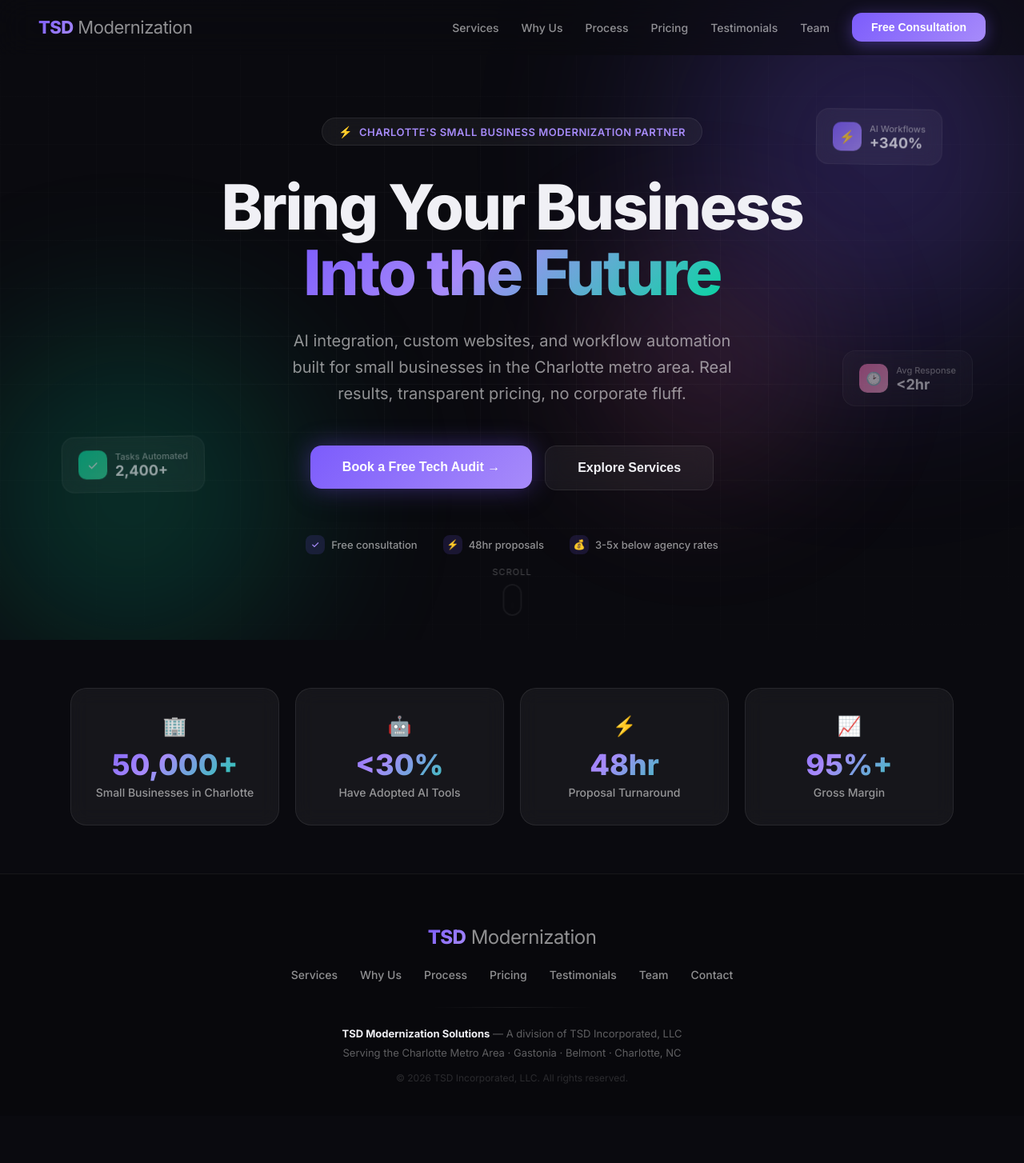
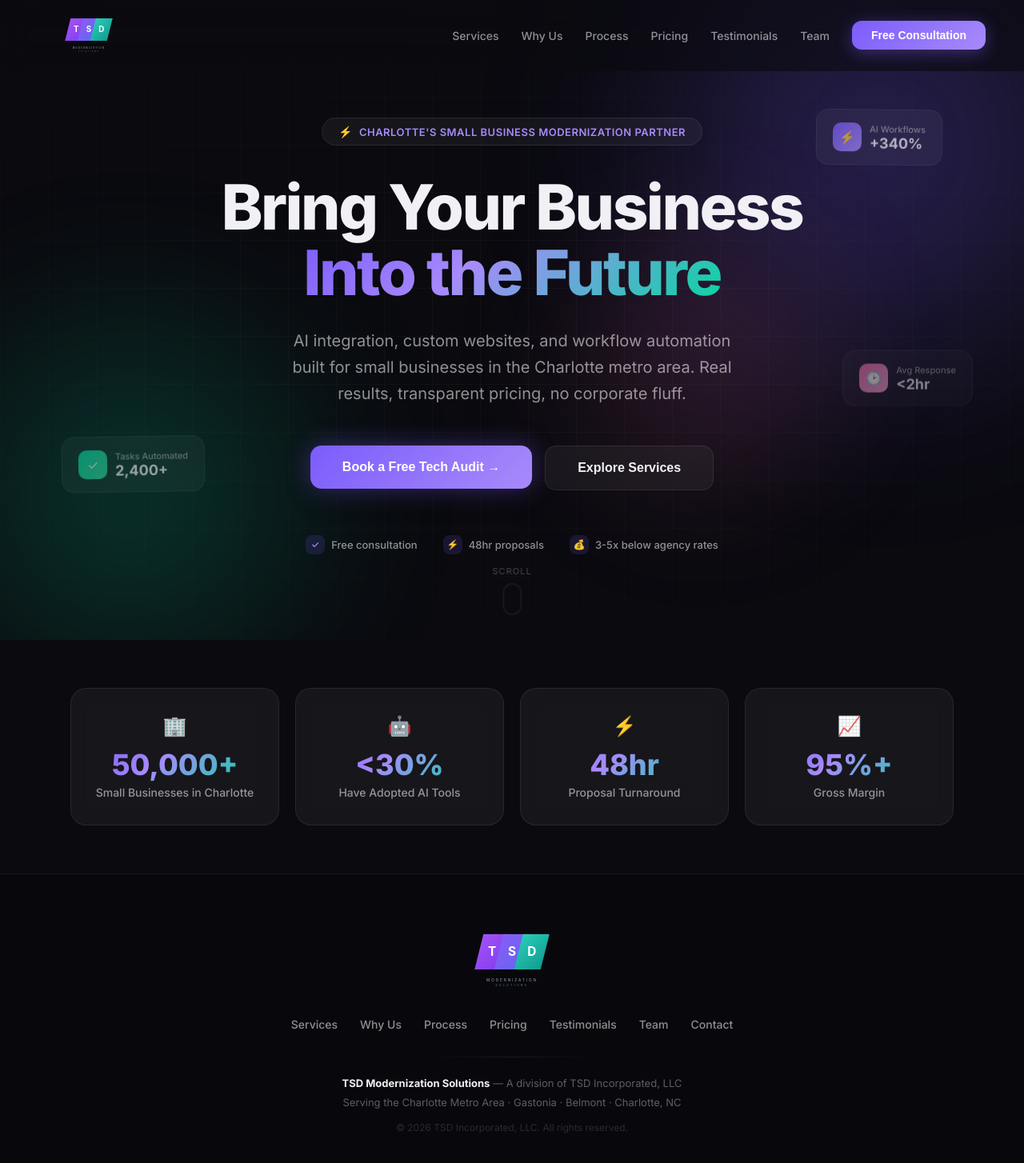
Before and after one commit to nashyD/tsd-modernization-solutions, a React (Vite) app in the folder tsd-modernization/: page / in a window 1280 px wide. Shown: the top 1454 px of the page at 80% size. Before the commit the page ends 1395 px from the top, so only its background shows below. Built offline with nearby package versions, Linux system fonts and the light colour scheme.

Commit message:
Add TSD MS prism logo to nav and footer
Replace text wordmark with SVG logo file in Layout.jsx header and
footer. Sized 56px tall in nav, 88px tall in footer.

Co-Authored-By: Claude Opus 4.6 (1M context) <noreply@anthropic.com>

```diff
--- a/tsd-modernization/src/Layout.jsx
+++ b/tsd-modernization/src/Layout.jsx
@@ -28,12 +28,15 @@ function Nav({ scrolled }) {
       borderBottom: scrolled ? `1px solid ${C.divider}` : "1px solid transparent",
       transition: "all 0.4s ease",
     }}>
-      <Link to="/" style={{
-        fontSize: "22px", fontWeight: 800, letterSpacing: "-0.5px",
+      <Link to="/" aria-label="TSD Modernization Solutions — Home" style={{
+        display: "flex", alignItems: "center",
         cursor: "pointer", zIndex: 1001, textDecoration: "none",
       }}>
-        <span style={{ background: C.gradient1, WebkitBackgroundClip: "text", WebkitTextFillColor: "transparent" }}>TSD</span>
-        <span style={{ fontWeight: 400, color: C.textMuted }}> Modernization</span>
+        <img
+          src="/tsd-ms-logo.svg"
+          alt="TSD Modernization Solutions"
+          style={{ height: "56px", width: "auto", display: "block" }}
+        />
       </Link>
 
       {/* Desktop nav */}
@@ -121,12 +124,14 @@ function Footer() {
       color: C.textDim, borderTop: `1px solid ${C.divider}`,
       background: "rgba(0,0,0,0.2)",
     }}>
-      <Link to="/" style={{
-        fontSize: "24px", fontWeight: 800, letterSpacing: "-0.5px", cursor: "pointer",
-        marginBottom: "24px", display: "inline-block", textDecoration: "none",
+      <Link to="/" aria-label="TSD Modernization Solutions — Home" style={{
+        cursor: "pointer", marginBottom: "24px", display: "inline-block", textDecoration: "none",
       }}>
-        <span style={{ background: C.gradient1, WebkitBackgroundClip: "text", WebkitTextFillColor: "transparent" }}>TSD</span>
-        <span style={{ fontWeight: 400, color: C.textMuted }}> Modernization</span>
+        <img
+          src="/tsd-ms-logo.svg"
+          alt="TSD Modernization Solutions"
+          style={{ height: "88px", width: "auto", display: "block" }}
+        />
       </Link>
 
       <div style={{ display: "flex", justifyContent: "center", gap: "28px", marginBottom: "32px", flexWrap: "wrap" }}>
```
Also changed, not shown: tsd-modernization/public/tsd-ms-logo.svg (added).
